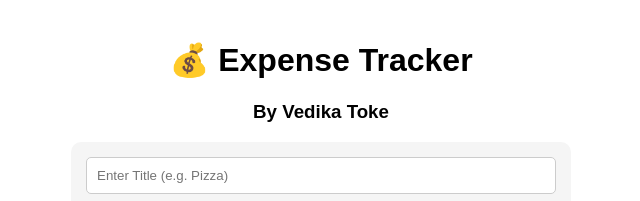
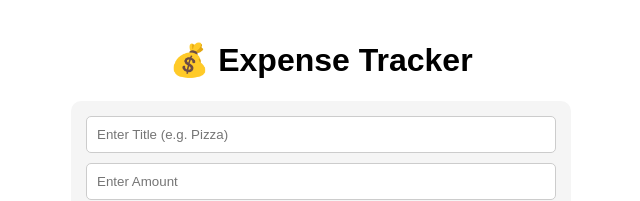
Before and after one commit to Vedikatoke/expense-tracker, a React (Create React App) app in the folder frontend/: page / in a window 1280 px wide. Shown: the top 201 px of the page, without its empty margins (319-959 px from the left). Built offline with nearby package versions, Linux system fonts and the light colour scheme; no server answers.

Commit message:
final core

```diff
--- a/frontend/src/App.js
+++ b/frontend/src/App.js
@@ -61,7 +61,7 @@ function App() {
   return (
     <div style={styles.container}>
       <h1 style={styles.heading}>💰 Expense Tracker</h1>
-      <h3 style={{ textAlign: "center" }}>By Vedika Toke</h3>
+
 
       {/* Input Card */}
       <div style={styles.card}>
```
